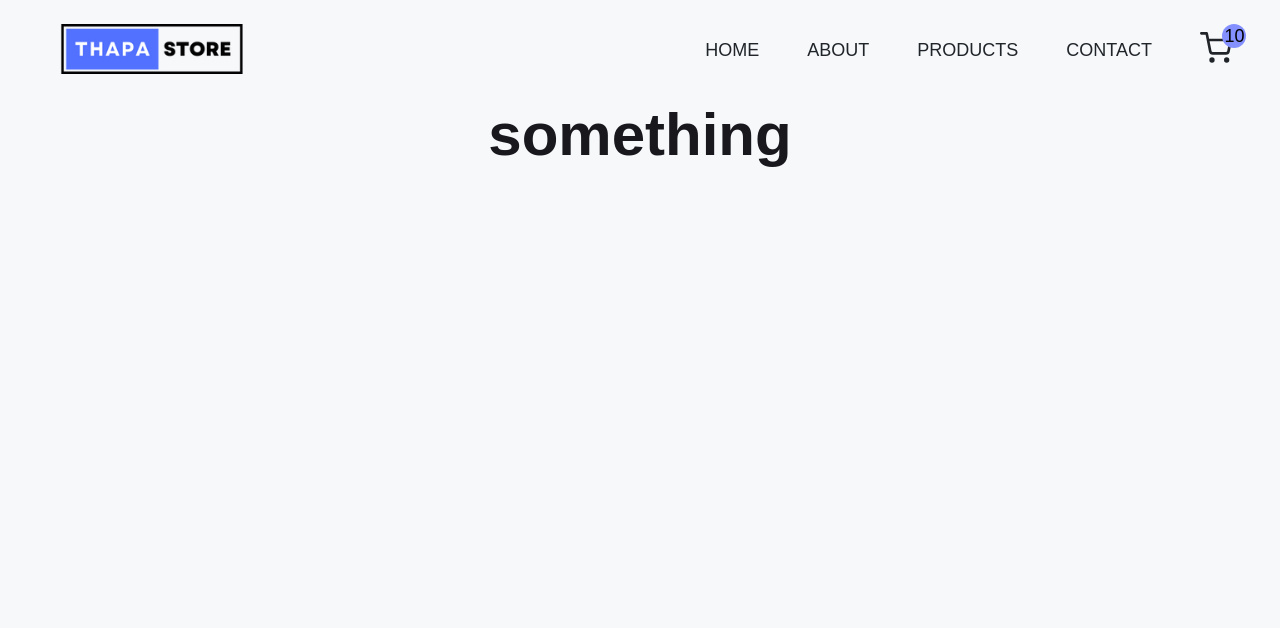
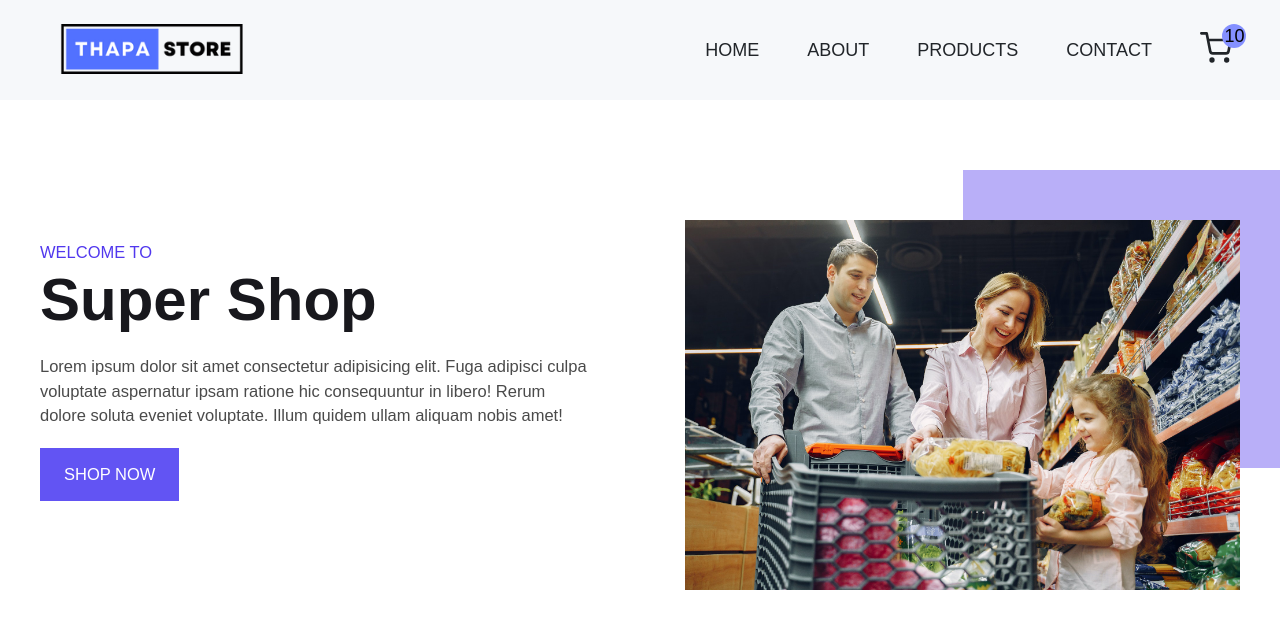
Before and after one commit to sumonpaul55/Ecommerce-project, a React (Create React App) app: page / in a window 1280 px wide. Shown: the top 628 px of the page. Built offline with nearby package versions, Linux system fonts and the light colour scheme.

Commit message:
home hero section and about done

```diff
--- a/src/About.js
+++ b/src/About.js
@@ -1,12 +1,11 @@
 import React from "react";
-import styled from "styled-components";
+import HeroSection from "./components/HeroSection";
 
 const About = () => {
-  return <Wrapper>About</Wrapper>;
+  const Data = {
+    name: "Super Ecommerce",
+  };
+  return <HeroSection myData={Data} />;
 };
 
-const Wrapper = styled.section`
-  height: 100vh;
-`;
-
 export default About;
--- a/src/Home.js
+++ b/src/Home.js
@@ -1,20 +1,10 @@
 import React from "react";
-import styled from "styled-components";
+import HeroSection from "./components/HeroSection";
 const Home = () => {
-  return (
-    <Wrapper>
-      <h1>something</h1>
-    </Wrapper>
-  );
+  const Data = {
+    name: "Super Shop",
+  };
+  return <HeroSection myData={Data} />;
 };
 
-const Wrapper = styled.section`
-  background-color: ${({ theme }) => theme.colors.bg};
-  height: 100vh;
-
-  h1 {
-    color: ${({ theme }) => theme.colors.color};
-    text-align: center;
-  }
-`;
 export default Home;
--- /dev/null
+++ b/src/components/HeroSection.js
@@ -0,0 +1,95 @@
+import React from "react";
+import styled from "styled-components";
+import { Button } from "../styles/Button";
+import heroImg from "../images/hero.jpg";
+import { Link } from "react-router-dom";
+
+const HeroSection = ({ myData }) => {
+  //   console.log(MyData);
+
+  const { name } = myData;
+
+  return (
+    <Wrapper>
+      <div className="container">
+        <div className="grid grid-two-column">
+          <div className="hero-section-data">
+            <p className="intro-data">Welcome to </p>
+            <h1>{name}</h1>
+            <p>
+              Lorem ipsum dolor sit amet consectetur adipisicing elit. Fuga adipisci culpa voluptate aspernatur ipsam ratione hic consequuntur in libero! Rerum dolore
+              soluta eveniet voluptate. Illum quidem ullam aliquam nobis amet!
+            </p>
+            <Link to="shop">
+              <Button>shop now</Button>
+            </Link>
+          </div>
+          {/* hero section image */}
+          <div className="hero-section-image">
+            <figure>
+              <img src={heroImg} alt="hero" className="img-style" />
+            </figure>
+          </div>
+        </div>
+      </div>
+    </Wrapper>
+  );
+};
+const Wrapper = styled.section`
+  padding: 12rem 0;
+  img {
+    min-width: 10rem;
+    height: 10rem;
+  }
+  .hero-section-data {
+    p {
+      margin: 2rem 0;
+    }
+    h1 {
+      text-transform: capitalize;
+      font-weight: bold;
+    }
+    .intro-data {
+      margin-bottom: 0;
+    }
+  }
+  .hero-section-image {
+    width: 100%;
+    height: auto;
+    display: flex;
+    justify-content: center;
+    align-items: center;
+  }
+  figure {
+    position: relative;
+    &::after {
+      content: "";
+      width: 60%;
+      height: 80%;
+      background-color: rgba(81, 56, 238, 0.4);
+      position: absolute;
+      left: 50%;
+      top: -5rem;
+      z-index: -1;
+    }
+  }
+  .img-style {
+    width: 100%;
+    height: auto;
+  }
+  @media (max-width: ${({ theme }) => theme.media.mobile}) {
+    .grid {
+      gap: 10rem;
+    }
+    figure::after {
+      content: "";
+      width: 50%;
+      height: 100%;
+      left: 0;
+      top: 10%;
+      /* bottom: 10%; */
+      background-color: rgba(81, 56, 238, 0.4);
+    }
+  }
+`;
+export default HeroSection;
```
